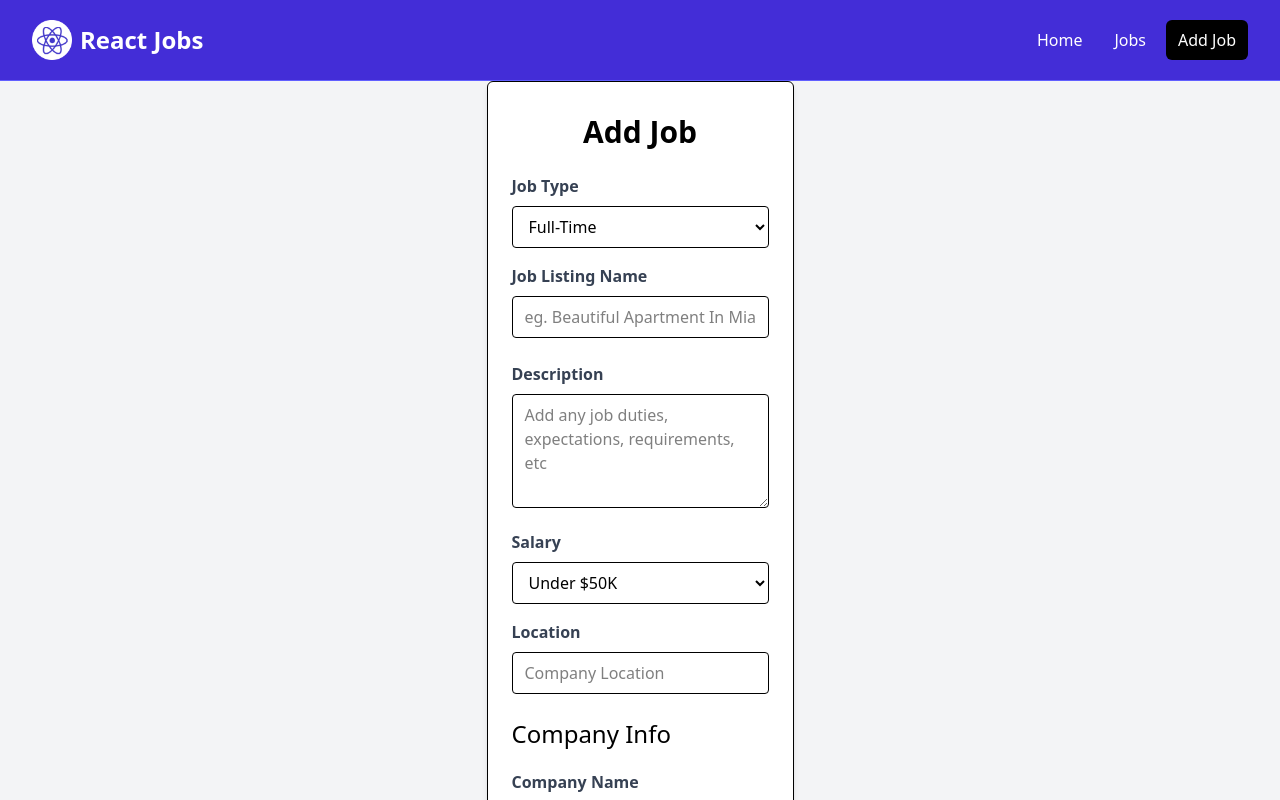
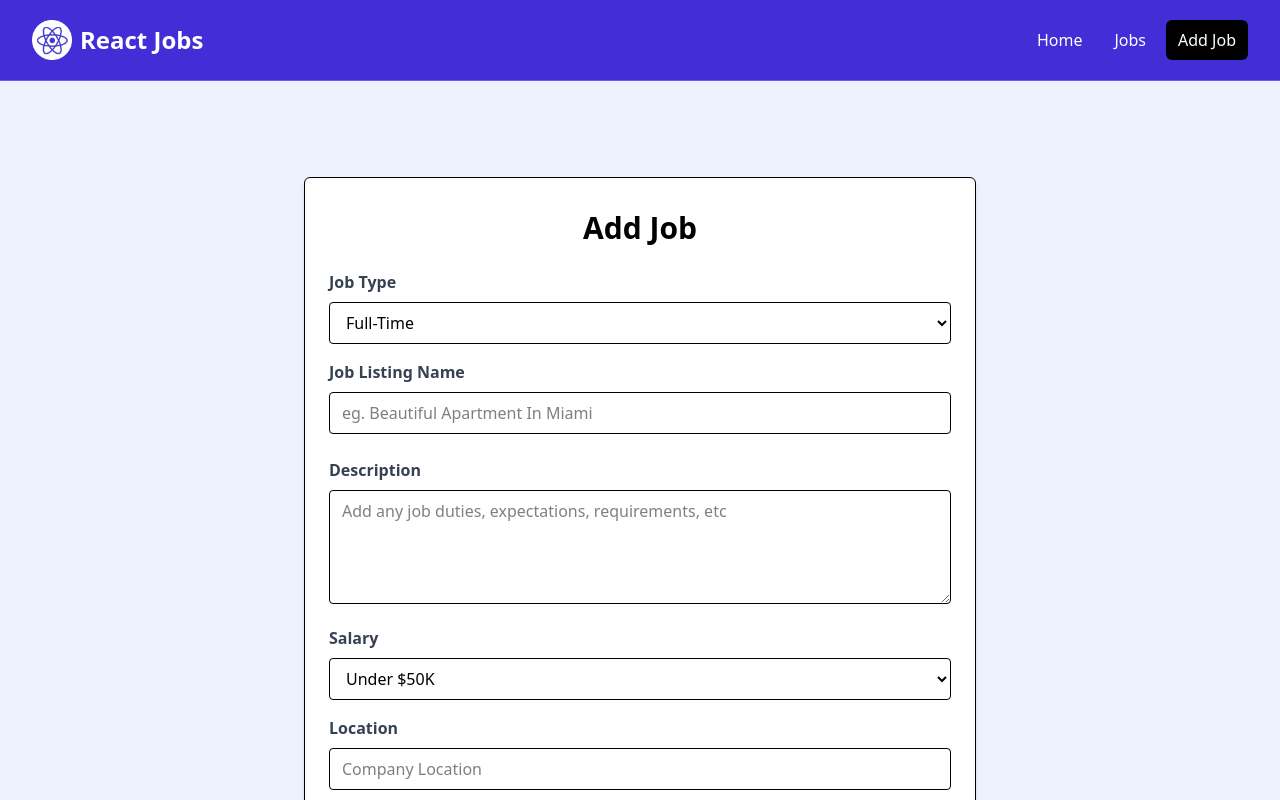
Before and after one commit to Hariharan2716/React-Job-Listing, a React (Vite) app in the folder react-jobs/: page /add-job in a window 1280 px wide. Shown: the top 800 px of the page. Built offline with nearby package versions, Linux system fonts and the light colour scheme.

Commit message:
Refining the code base

```diff
--- a/react-jobs/src/App.jsx
+++ b/react-jobs/src/App.jsx
@@ -13,19 +13,31 @@ import NotFoundPage from './pages/NotFoundPage'
 import JobPage, {jobLoader} from './pages/JobPage'
 import AddJobPage from './pages/AddJobPage'
 
-const router = createBrowserRouter(
+
+
+const App = () => {
+  const addJob = async (newJob) => {
+    const res = await fetch('/api/jobs', {
+      method: 'POST',
+      headers:{
+        'Content-Type': 'application/json'
+      },
+      body: JSON.stringify(newJob)
+    });
+    return;
+  }
+
+  const router = createBrowserRouter(
   createRoutesFromElements(
     <Route path='/' element={<MainLayout />} >
       <Route index element={<HomePage />}/>
       <Route path='/jobs' element={<JobsPage />}/>
-      <Route path='/add-job' element={<AddJobPage />}/>
+      <Route path='/add-job' element={<AddJobPage addJobSubmit={addJob} />}/>
       <Route path='/jobs/:id' element={<JobPage />}  loader={jobLoader} />
       <Route path='*' element={<NotFoundPage />}/>
     </Route>
   )
 )
-
-const App = () => {
   return (
     <>
       <RouterProvider router={router} />
--- a/react-jobs/src/pages/AddJobPage.jsx
+++ b/react-jobs/src/pages/AddJobPage.jsx
@@ -1,8 +1,8 @@
-import React from 'react'
-import { useState } from 'react'
+import { useState } from 'react';
+import { useNavigate } from 'react-router-dom';
+import { toast } from 'react-toastify';
 
-
-const AddJobPage = () => {
+const AddJobPage = ({ addJobSubmit }) => {
   const [title, setTitle] = useState('');
   const [type, setType] = useState('Full-Time');
   const [location, setLocation] = useState('');
@@ -13,28 +13,35 @@ const AddJobPage = () => {
   const [contactEmail, setContactEmail] = useState('');
   const [contactPhone, setContactPhone] = useState('');
 
+  const navigate = useNavigate();
+
   const submitForm = (e) => {
     e.preventDefault();
 
     const newJob = {
-      // This should be matched up with the structure of our API is structured
       title,
       type,
       location,
       description,
       salary,
-      company:{
-        name:companyName,
+      company: {
+        name: companyName,
         description: companyDescription,
         contactEmail,
         contactPhone,
-      }
-    }
-  }
+      },
+    };
 
-   return (
-    <section className='bg-indigo-50 '>
-      <div className="min-h-screen flex items-center justify-center bg-gray-100">
+    addJobSubmit(newJob);
+
+    toast.success('Job Added Successfully');
+
+    return navigate('/jobs');
+  };
+
+  return (
+    <section className='bg-indigo-50'>
+      <div className='container m-auto max-w-2xl py-24'>
         <div className='bg-white px-6 py-8 mb-4 shadow-md rounded-md border m-4 md:m-0'>
           <form onSubmit={submitForm}>
             <h2 className='text-3xl text-center font-semibold mb-6'>Add Job</h2>
```
Also changed, not shown: react-jobs/Progress/README.md.
